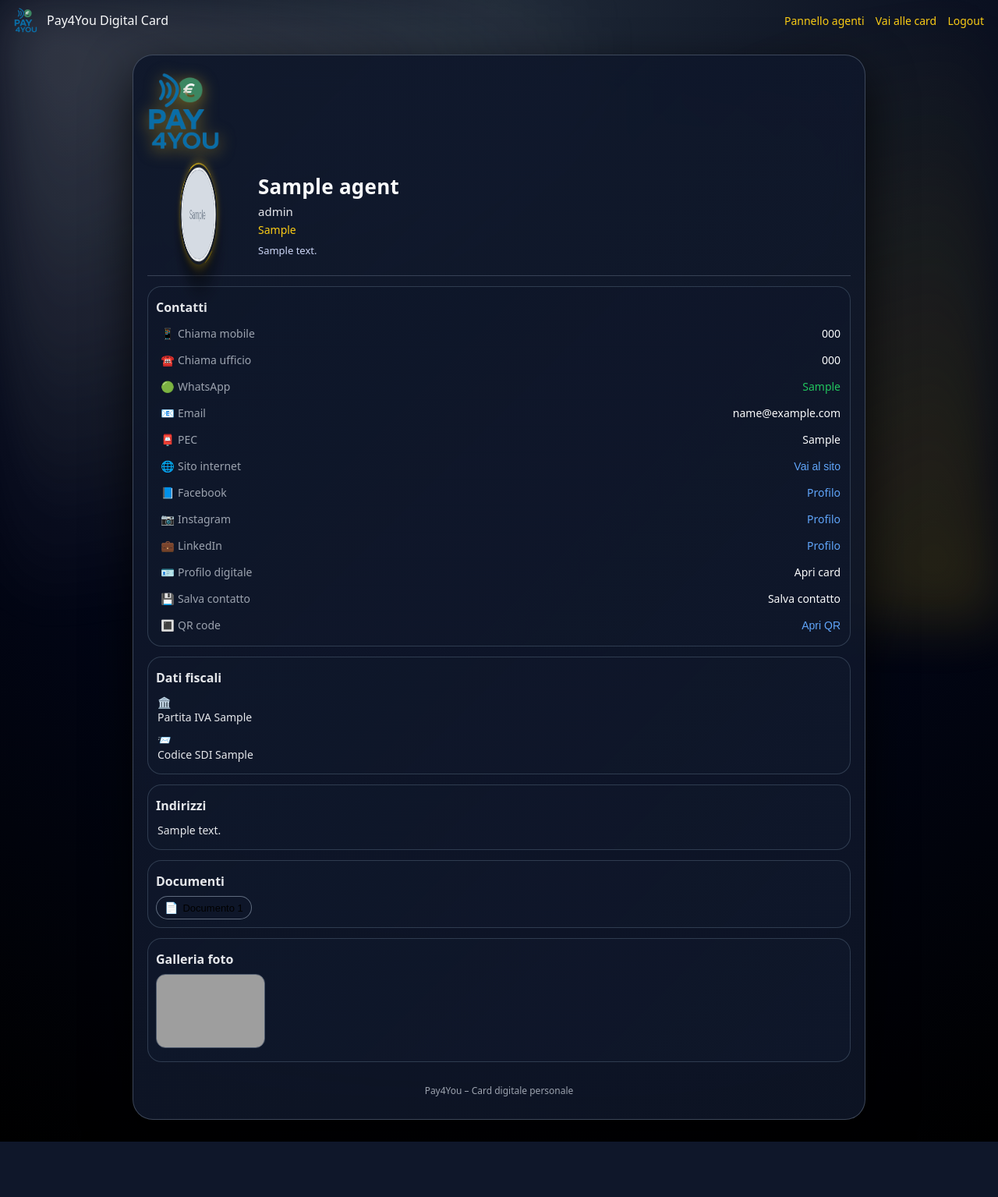
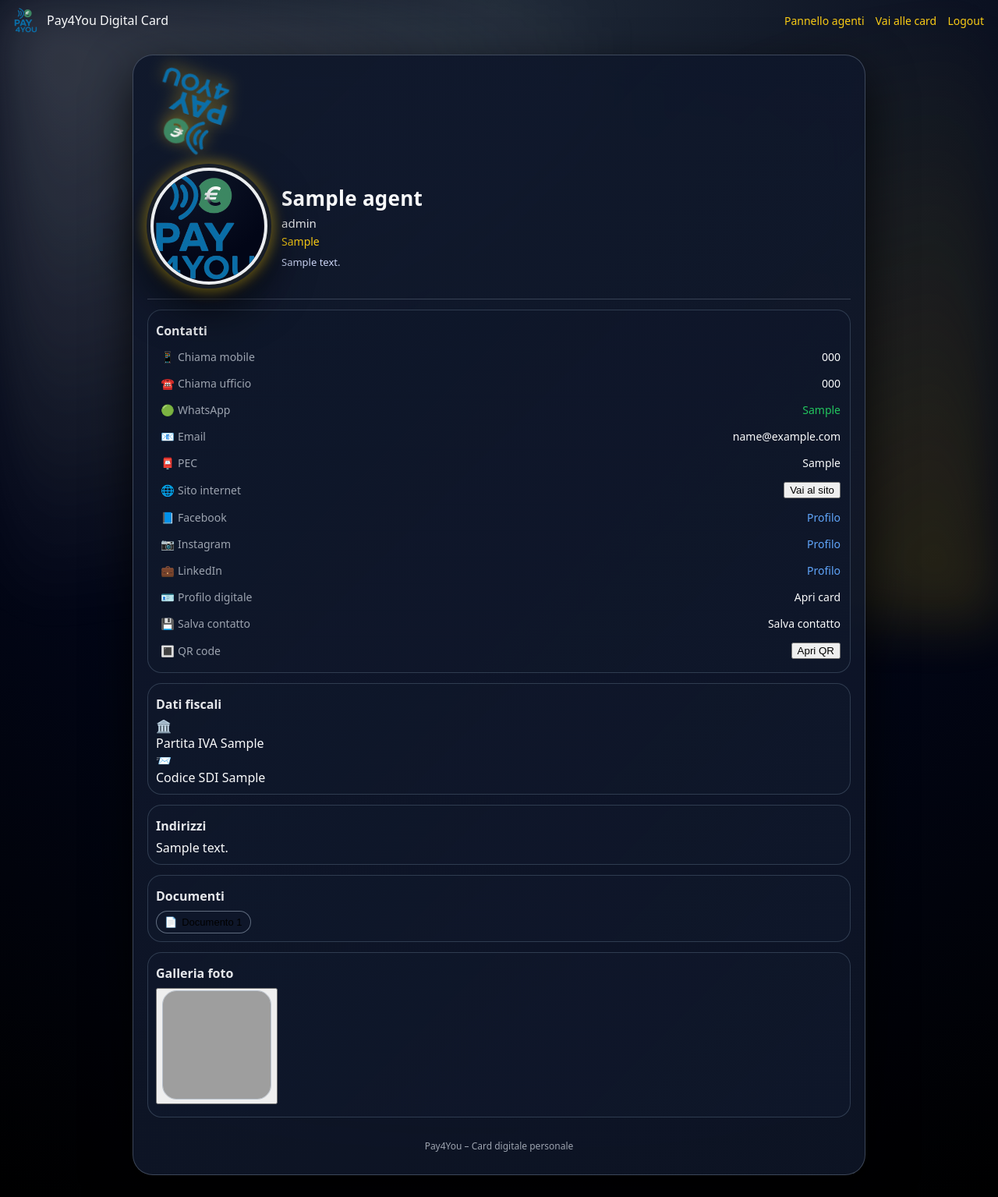
Before and after one commit to gidl59/pay4you-cards-fire, a Flask app: a page that uses templates/base.html in a window 1280 px wide. Shown: the whole page at 78% size. Before the commit the page ends 1464 px from the top, so only its background shows below. Run offline with Flask 3, Linux system fonts and the light colour scheme; the visitor is signed in with stand-in values (Sample User, id 1); tables that the repository leaves empty hold one stand-in row (values such as "Sample post"); grey boxes marked "Sample" are stand-in pictures; some libraries are stand-ins or nearby versions; grey boxes are pictures that could not be loaded.

Commit message:
Update style.css

```diff
--- a/static/style.css
+++ b/static/style.css
@@ -131,25 +126,11 @@ a {
   flex-shrink: 0;
 }
 
-/* FOTO AGENTE: TONDA CLASSICA (non più usata ma lasciata per sicurezza) */
-.card-profile-photo {
-  width: 120px;
-  height: 120px;
-  object-fit: cover;
-  object-position: center;
-  border-radius: 999px;
-  border: 3px solid rgba(248,250,252,0.95);
-  box-shadow:
-    0 0 0 4px rgba(15,23,42,0.85),
-    0 0 16px 6px rgba(250,204,21,0.35),
-    0 22px 45px rgba(0,0,0,0.8);
-}
-
-/* === FOTO AGENTE – ROTAZIONE LENTA FRONTE/RETRO CON LOGO + LED RING === */
+/* === FOTO AGENTE – ROTAZIONE LENTA FRONTE/RETRO CON LOGO === */
 .avatar-flip {
-  width: 120px;
-  height: 120px;
-  perspective: 800px;
+  width: 150px;
+  height: 150px;
+  perspective: 900px;
   border-radius: 999px;
 }
 
@@ -161,45 +142,17 @@ a {
   animation: avatar-rotate 7s linear infinite;
 }
 
-/* Anello LED dorato che ruota intorno alla foto */
-.avatar-inner::before {
-  content: "";
-  position: absolute;
-  inset: -6px;
-  border-radius: 999px;
-  border: 2px solid transparent;
-  background:
-    conic-gradient(
-      from 0deg,
-      rgba(250,204,21,0.0),
-      rgba(250,204,21,0.9),
-      rgba(250,204,21,0.0) 60%,
-      rgba(250,204,21,0.0)
-    );
-  -webkit-mask: radial-gradient(farthest-side, transparent calc(100% - 4px), black calc(100% - 1px));
-  mask: radial-gradient(farthest-side, transparent calc(100% - 4px), black calc(100% - 1px));
-  animation: led-ring-spin 4s linear infinite;
-  pointer-events: none;
-  z-index: 0;
-}
-
-@keyframes led-ring-spin {
-  from { transform: rotate(0deg); }
-  to   { transform: rotate(360deg); }
-}
-
 .avatar-face {
   position: absolute;
   inset: 0;
   border-radius: 999px;
   overflow: hidden;
   backface-visibility: hidden;
-  border: 3px solid rgba(248,250,252,0.95);
+  border: 4px solid rgba(248,250,252,0.95);
   box-shadow:
-    0 0 0 4px rgba(15,23,42,0.85),
-    0 0 16px 6px rgba(250,204,21,0.35),
-    0 22px 45px rgba(0,0,0,0.8);
-  z-index: 1;
+    0 0 0 5px rgba(15,23,42,0.85),
+    0 0 16px 9px rgba(250,204,21,0.38),
+    0 24px 60px rgba(0,0,0,0.9);
 }
 
 .avatar-face img {
@@ -212,25 +165,13 @@ a {
 .avatar-back {
   transform: rotateY(180deg);
   background: radial-gradient(circle at 30% 0%, #0f172a, #020617 70%);
-  display: flex;
-  align-items: center;
-  justify-content: center;
 }
 
-.avatar-back img {
-  width: 68%;
-  height: 68%;
-  object-fit: contain;
-  object-position: center;
-  filter: drop-shadow(0 0 14px rgba(250,204,21,0.75));
-}
-
-/* Rotazione ciclica volto ↔ logo */
 @keyframes avatar-rotate {
   0%   { transform: rotateY(0deg); }
-  35%  { transform: rotateY(0deg); }
-  50%  { transform: rotateY(180deg); }
-  85%  { transform: rotateY(180deg); }
+  45%  { transform: rotateY(0deg); }
+  55%  { transform: rotateY(180deg); }
+  95%  { transform: rotateY(180deg); }
   100% { transform: rotateY(360deg); }
 }
 
@@ -322,17 +259,7 @@ a {
   color: #60a5fa;
 }
 
-/* INDIRIZZI */
-.address-row {
-  padding: 5px 2px;
-  font-size: 14px;
-}
-
-.address-value {
-  color: #e5e7eb;
-}
-
-/* DOCUMENTI – ICONA PDF + NOME (max 6) */
+/* DOCUMENTI PDF */
 .pdf-list {
   display: flex;
   flex-wrap: wrap;
@@ -351,34 +278,26 @@ a {
   border: 1px solid rgba(148,163,184,0.6);
 }
 
-.pdf-item span.pdf-icon {
-  font-size: 14px;
-}
-
 .pdf-item:hover {
   background: rgba(52,211,153,0.9);
 }
 
-/* GALLERIA FOTO – SLIDER ORIZZONTALE + EFFETTO ZOOM */
+/* GALLERIA FOTO – QUADRATE */
 .gallery-scroll {
   margin-top: 8px;
   display: flex;
-  gap: 8px;
+  gap: 10px;
   overflow-x: auto;
-  padding-bottom: 4px;
-}
-
-.gallery-scroll a {
-  flex: 0 0 auto;
+  padding-bottom: 6px;
 }
 
 .gallery-scroll img {
   width: 140px;
-  height: 95px;
+  height: 140px;
   object-fit: cover;
   object-position: center;
-  border-radius: 12px;
-  border: 1px solid rgba(148,163,184,0.5);
+  border-radius: 18px;
+  border: 1px solid rgba(148,163,184,0.6);
   transition: transform 0.25s ease;
 }
 
@@ -386,15 +305,7 @@ a {
   transform: scale(1.06);
 }
 
-/* Bottone per le thumb della galleria */
-.gallery-thumb-btn {
-  border: none;
-  padding: 0;
-  background: none;
-  cursor: pointer;
-}
-
-/* FOOTER PICCOLO (SE USATO) */
+/* FOOTER */
 .card-footer {
   margin-top: 18px;
   padding-top: 10px;
@@ -404,68 +315,63 @@ a {
 }
 
 /* =============================
-   STILE MODAL QR / GALLERIA
+   MODAL FULLSCREEN QR/GALLERIA
    ============================= */
 
 .modal-overlay {
   position: fixed;
   inset: 0;
-  background: rgba(15,23,42,0.85);
-  display: flex;
+  background: rgba(2, 6, 23, 0.92);
+  display: none;
   align-items: center;
   justify-content: center;
   z-index: 9999;
 }
 
 .modal-box {
-  background: #020617;
-  border-radius: 18px;
-  padding: 16px 18px 18px;
-  border: 1px solid rgba(148,163,184,0.7);
-  text-align: center;
-  max-width: 320px;
-  width: 90%;
+  background: transparent;
+  border-radius: 0;
+  border: none;
+  padding: 0;
+  max-width: 100vw;
+  max-height: 100vh;
+  display: flex;
+  flex-direction: column;
+  align-items: center;
+  gap: 12px;
 }
 
-.modal-box h2 {
-  margin-top: 0;
-  margin-bottom: 10px;
-  font-size: 18px;
+#qr-modal-img {
+  max-width: 92vw !important;
+  max-height: 80vh !important;
+  width: auto !important;
+  height: auto !important;
+  border-radius: 18px;
+  box-shadow: 0 24px 60px rgba(0,0,0,0.9);
+  border: 1px solid rgba(148,163,184,0.7);
 }
 
 .modal-close-btn {
-  margin-top: 12px;
-  padding: 7px 14px;
+  margin-top: 6px;
+  padding: 8px 18px;
   border-radius: 999px;
   border: none;
-  background: #facc15;
-  color: #111827;
-  font-weight: 600;
-  cursor: pointer;
-}
-
-/* Bottone link stile testo (per QR, ecc.) */
-.link-button {
-  border: none;
-  padding: 0;
-  background: none;
-  color: #60a5fa;
-  font-size: 14px;
+  background: rgba(15,23,42,0.95);
+  color: #f9fafb;
+  font-weight: 500;
   cursor: pointer;
 }
 
 /* =============================
-   STILE AREA ADMIN
+   AREA ADMIN
    ============================= */
 
-/* Layout contenitore admin */
 .admin-wrapper {
   width: 100%;
   max-width: 1100px;
   margin: 0 auto;
 }
 
-/* Box admin principale */
 .admin-card {
   backdrop-filter: blur(18px) saturate(130%);
   background: linear-gradient(135deg, rgba(15,23,42,0.96), rgba(15,23,42,0.88));
```
Also changed, not shown: other parts of static/style.css (+14 -112 lines).
